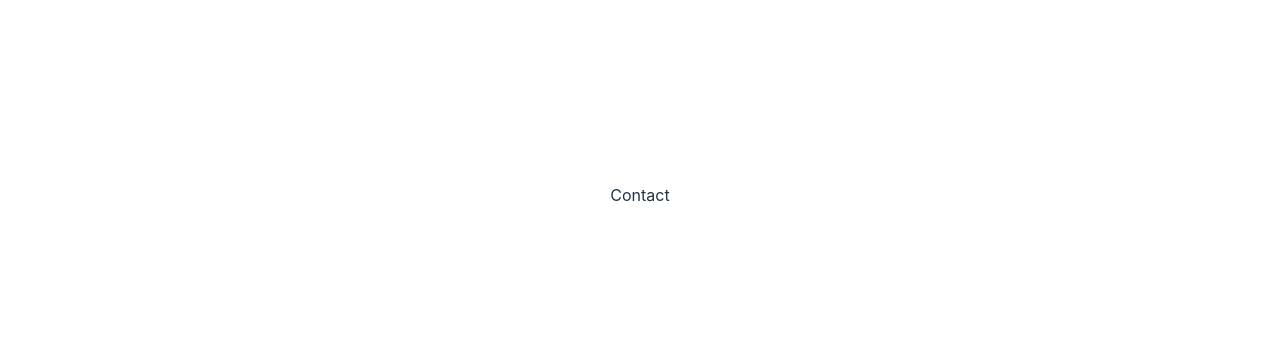
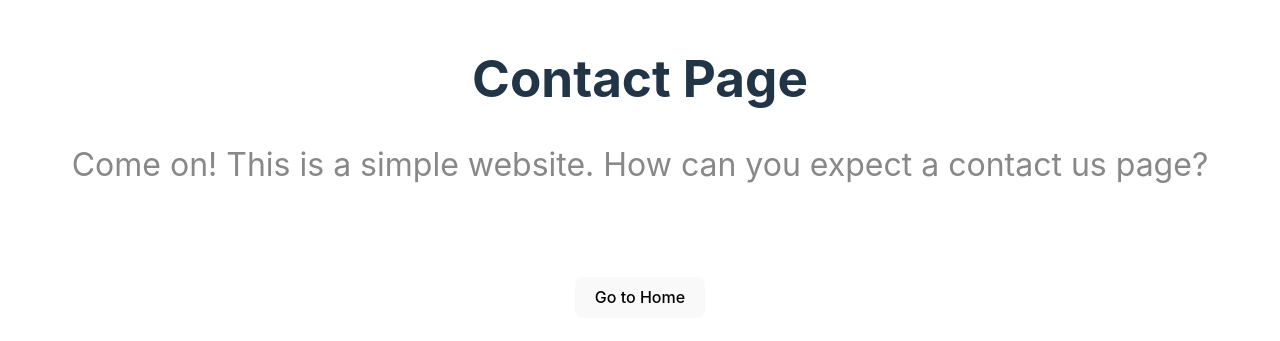
Before and after one commit to shreyas-a-s/namaste-react, a React (Vite) app in the folder vt-vite-3-route/: page /contact in a window 1280 px wide. Shown: the part 205-546 px from the top of the page. Built offline with nearby package versions, Linux system fonts and the light colour scheme.

Commit message:
feat: Build Contact component

```diff
--- a/vt-vite-3-route/src/pages/Contact.jsx
+++ b/vt-vite-3-route/src/pages/Contact.jsx
@@ -1,8 +1,20 @@
+import { Link } from "react-router-dom"
+
 function Contact() {
 
   return (
     <>
-      Contact
+      <h1>Contact Page</h1>
+      <p className="subtitle">
+        Come on! This is a simple website. How can you expect a contact us page?
+      </p>
+      <div className='card'>
+        <Link to="/">
+          <button>
+            Go to Home
+          </button>
+        </Link>
+      </div>
     </>
   )
 }
```
